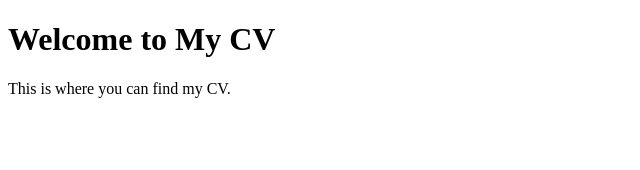
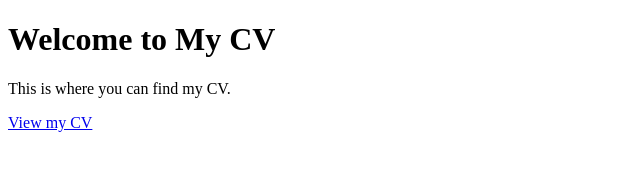
Before and after one commit to wootenjp/CV, a plain HTML site: page index.html in a window 1280 px wide. Shown: the full height of the page, 0-640 px from the left. Drawn offline with Linux system fonts and the light colour scheme.

Commit message:
Update index.html

```diff
--- a/index.html
+++ b/index.html
@@ -8,5 +8,6 @@
 <body>
     <h1>Welcome to My CV</h1>
     <p>This is where you can find my CV.</p>
+    <a href="https://github.com/wootenjp/CV/blob/main/Wooten%2C%20Jeffrey%2C%20P.%20CV.docx.pdf" target="_blank">View my CV</a>
 </body>
 </html>
```
